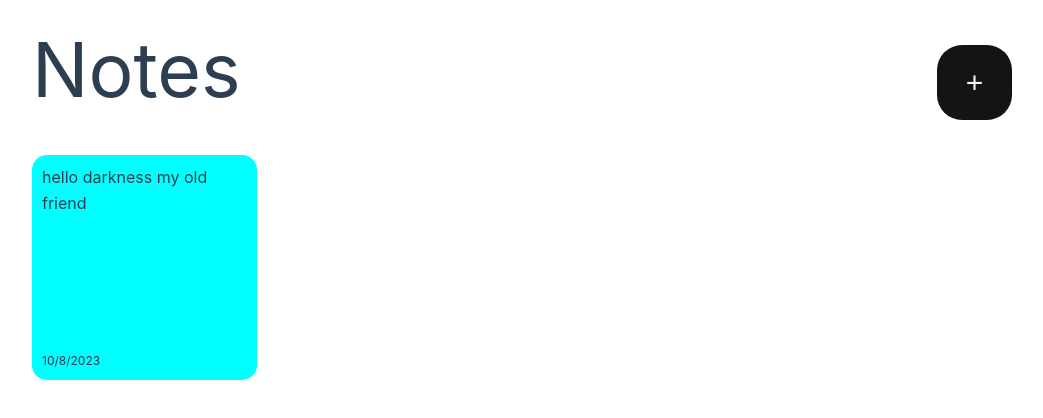
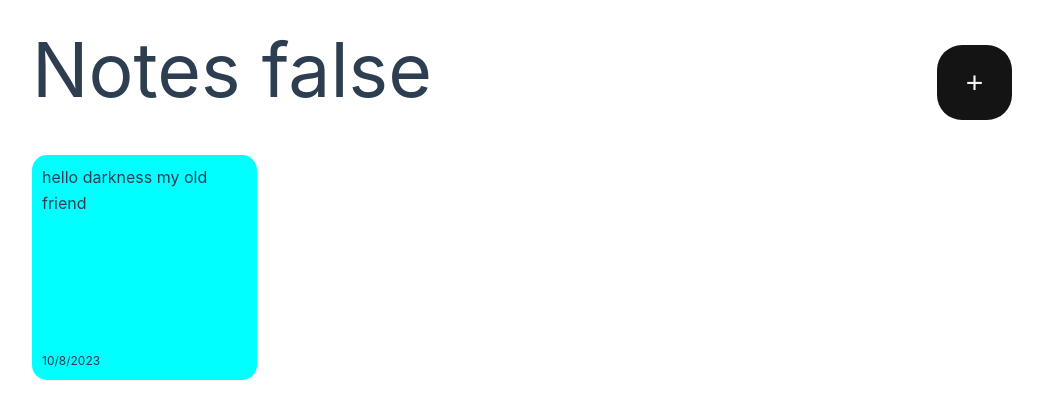
Before and after one commit to ZheerBarzan/project-dear-diary, a Vue app: page / in a window 1280 px wide. Shown: the top 418 px of the page, without its empty margins (118-1161 px from the left). Built offline with nearby package versions, Linux system fonts and the light colour scheme.

Commit message:
adding action to the plus button

```diff
--- a/src/App.vue
+++ b/src/App.vue
@@ -1,3 +1,11 @@
+<script setup>
+import { ref } from 'vue';
+
+const showModel = ref(false)
+</script>
+
+
+
 <template>
   <!-- <div class="overlay">
   <div class="model">
@@ -10,8 +18,8 @@
   <main>
     <div class="container">
       <header>
-        <h1>Notes</h1>
-        <button>+</button>
+        <h1>Notes {{ showModel }}</h1>
+        <button @click="showModel = false">+</button>
       </header>
 
       <div class="cards-conatiner">
```
